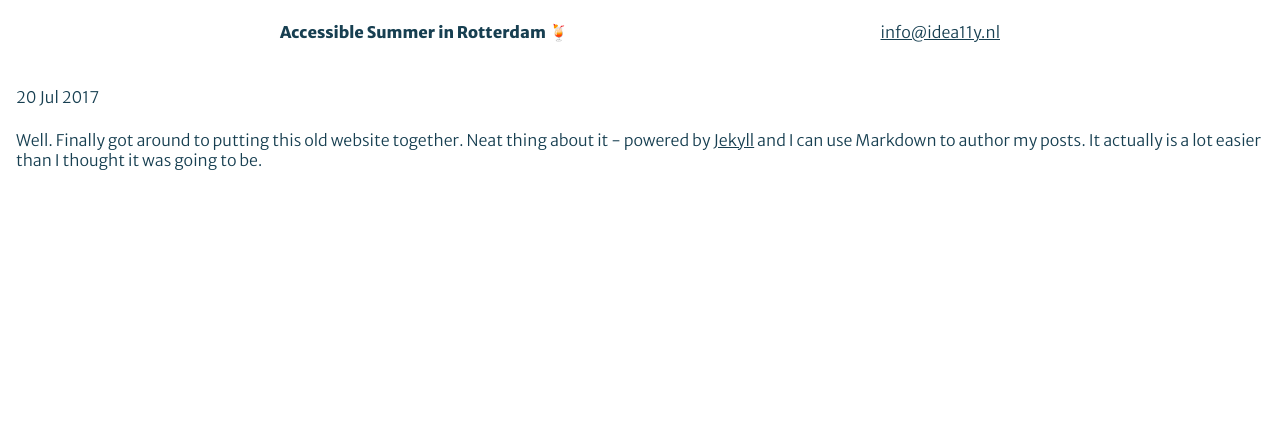
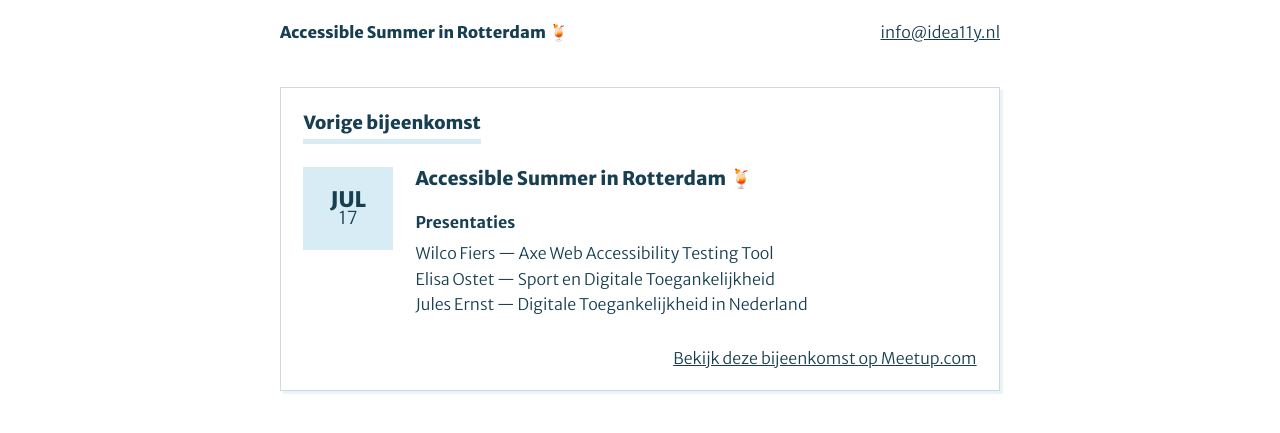
Before and after one commit to petervangrieken/ideal, a Jekyll site: the page built from _posts/2017-07-20-accessible-summer-in-rotterdam.md, in a window 1280 px wide. Shown: the top 433 px of the page. Built offline with Jekyll 4.4.1, drawn with Linux system fonts in a browser that asks for light colours.

Commit message:
Meetup markup

```diff
--- a/_layouts/meetup.html
+++ b/_layouts/meetup.html
@@ -22,9 +22,31 @@
 
 <main id="main" role="main">
 
-<p class="meta">{{ page.date | date_to_string }}</p>
+        <section class="meetup">
+            <h2>Vorige bijeenkomst</h2>
 
-{{ content }}
+            <div>
+
+                <h3>
+                    {{page.title}}
+                </h3>
+
+                <h4>Presentaties</h4>
+
+
+				{{ content }}
+
+
+                <span>{{ page.date | date: "%b %y" }}</span>
+
+            </div>
+
+            <a href="https://www.meetup.com/Inclusive-Design-Accessibility/events/239750369/">Bekijk deze bijeenkomst op Meetup.com</a>
+
+
+        </section>
+
+
 
 </main>
 </body>
--- a/_posts/2017-07-20-accessible-summer-in-rotterdam.md
+++ b/_posts/2017-07-20-accessible-summer-in-rotterdam.md
@@ -4,4 +4,6 @@ title: "Accessible Summer in Rotterdam 🍹"
 date: 2017-07-20
 ---
 
-Well. Finally got around to putting this old website together. Neat thing about it - powered by [Jekyll](http://jekyllrb.com) and I can use Markdown to author my posts. It actually is a lot easier than I thought it was going to be.
+* Wilco Fiers &mdash; Axe Web Accessibility Testing Tool
+* Elisa Ostet &mdash; Sport en Digitale Toegankelijkheid
+* Jules Ernst &mdash; Digitale Toegankelijkheid in Nederland
```
